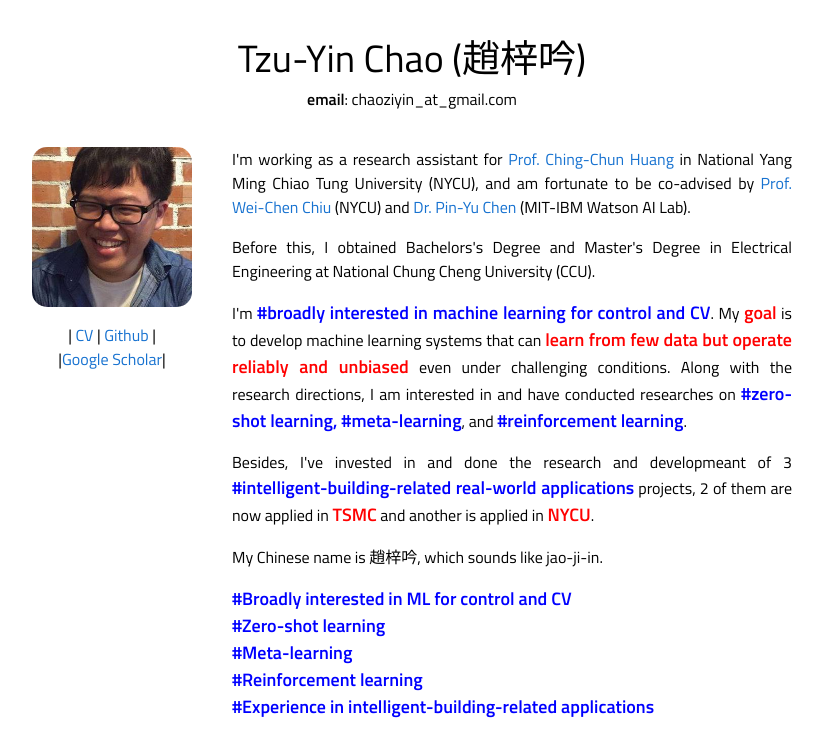
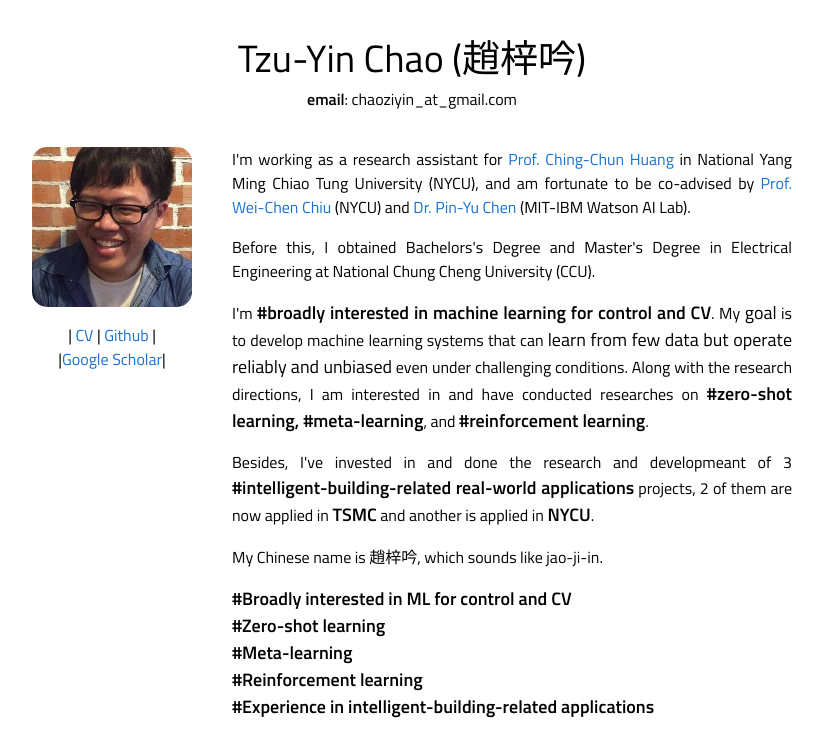
Before and after one commit to ChaoTzuYin/ChaoTzuYin.github.io, a plain HTML site: page index.html in a window 1280 px wide. Shown: the top 737 px of the page, without its empty margins (228-1051 px from the left). Drawn offline with Linux system fonts and the light colour scheme.

Commit message:
Add files via upload

```diff
--- a/index.html
+++ b/index.html
@@ -100,15 +100,15 @@
 		Before this, I obtained Bachelors's Degree and Master's Degree in Electrical Engineering at National Chung Cheng University (CCU).
         </p>
         <p>
-			 I'm <strong><font size="4" color="blue">#broadly interested in machine learning for control and CV</strong></font>. My <strong><font size="4" color="red">goal</strong></font> is to develop machine learning systems that can <strong><font size="4" color="red">learn from few data but operate reliably and unbiased</strong></font> even under challenging conditions.
-			 Along with the research directions, I am interested in and have conducted researches on <strong><font size="4" color="blue">#zero-shot learning, #meta-learning</strong></font>, and <strong><font size="4" color="blue">#reinforcement learning</strong></font>.
+			 I'm <strong><font size="4" color="black">#broadly interested in machine learning for control and CV</strong></font>. My <font size="4.8" color="black">goal</font> is to develop machine learning systems that can <font size="4.8" color="black">learn from few data but operate reliably and unbiased</font> even under challenging conditions.
+			 Along with the research directions, I am interested in and have conducted researches on <strong><font size="4" color="black">#zero-shot learning, #meta-learning</strong></font>, and <strong><font size="4" color="black">#reinforcement learning</strong></font>.
 		</p>
 		<p>
-			Besides, I've invested in and done the research and developmeant of 3 <strong><font size="4" color="blue">#intelligent-building-related real-world applications</strong></font> projects, 2 of them are now applied in <strong><font size="4" color="red">TSMC</strong></font> and another is applied in <strong><font size="4" color="red">NYCU</strong></font>.
+			Besides, I've invested in and done the research and developmeant of 3 <strong><font size="4" color="black">#intelligent-building-related real-world applications</strong></font> projects, 2 of them are now applied in <strong><font size="4" color="black">TSMC</strong></font> and another is applied in <strong><font size="4" color="black">NYCU</strong></font>.
         </p>
         <p>My Chinese name is 趙梓吟, which sounds like jao-ji-in.</p>
 
-		<p><strong><font size="4" color="blue">#Broadly interested in ML for control and CV <br>
+		<p><strong><font size="4" color="black">#Broadly interested in ML for control and CV <br>
 		#Zero-shot learning <br>
 		#Meta-learning <br> #Reinforcement learning <br> #Experience in intelligent-building-related applications</font></strong></p>
 
```
